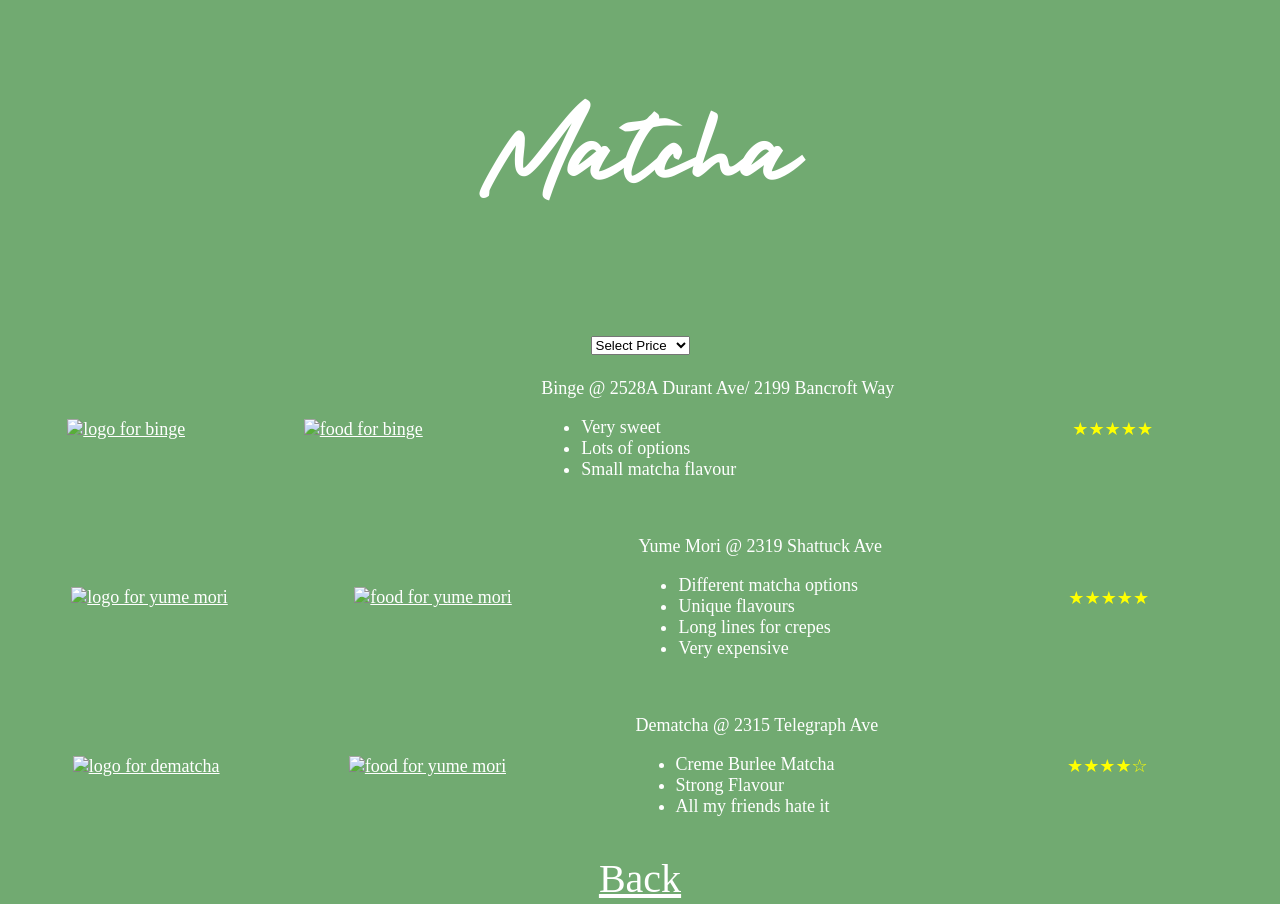
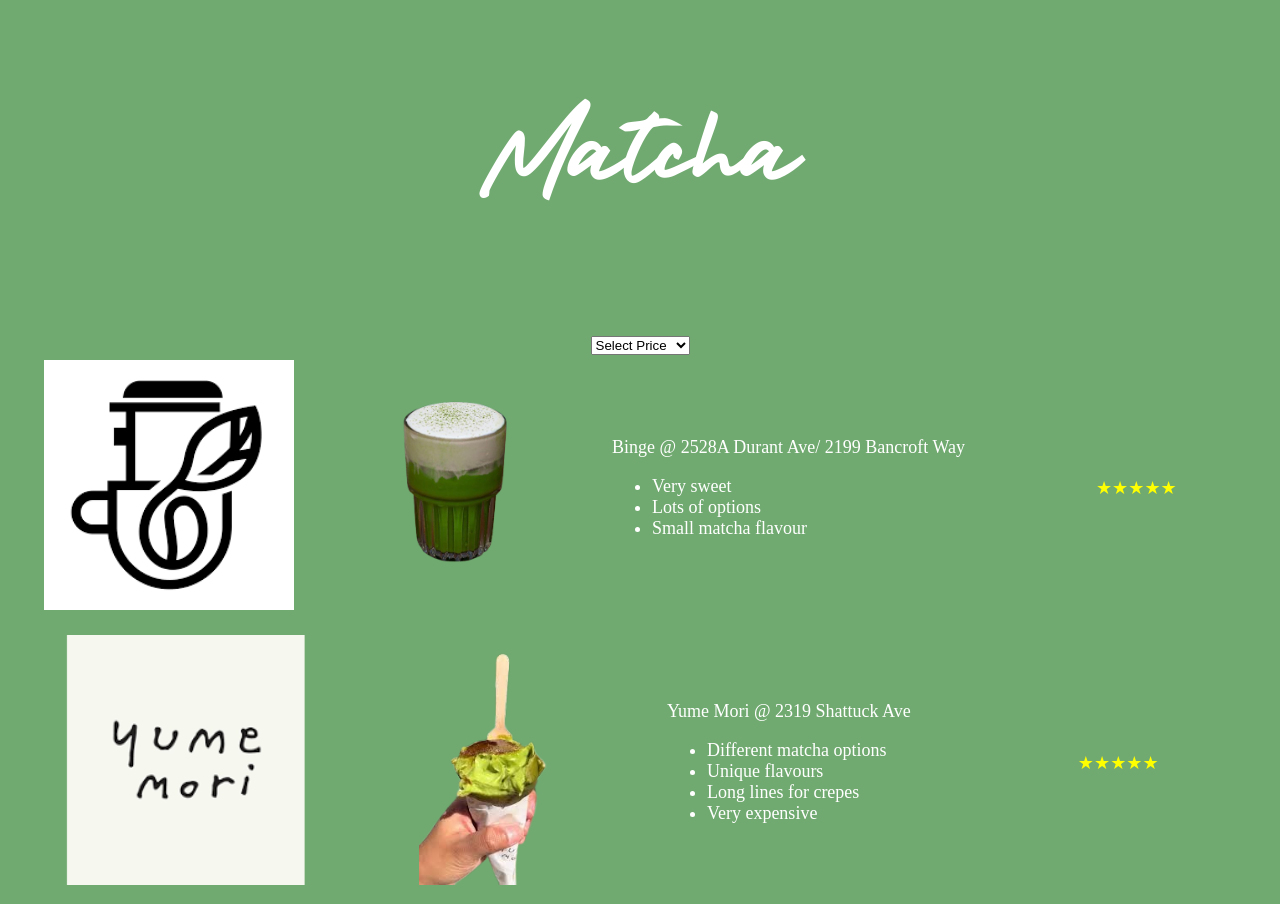
Before and after one commit to Manya-msk/Manya-msk.github.io, a plain HTML site: page matcha.html in a window 1280 px wide. Shown: the top 904 px of the page. Drawn offline with Linux system fonts and the light colour scheme.

Commit message:
Update matcha.html
matcha image pathways fix

```diff
--- a/matcha.html
+++ b/matcha.html
@@ -40,12 +40,12 @@
 
       <div class = "logo-format">
         <a href="https://www.bingecoffeehouse.com/">
-          <img src = "../codebase_first_webpage/images/logo_binge.png" alt="logo for binge" class= "hover-button">
+          <img src = "../images/logo_binge.png" alt="logo for binge" class= "hover-button">
         </a>
       </div>
       <div class = "best-item">
         <a href="https://www.bingecoffeehouse.com/menu">
-                <img src = "../codebase_first_webpage/images/binge_banana_matcha.png" alt="food for binge"  class= "hover-button">
+                <img src = "../images/binge_banana_matcha.png" alt="food for binge"  class= "hover-button">
         </a>
       </div>
       <div class = "notes">
@@ -70,12 +70,12 @@
 
       <div class = "logo-format">
         <a href="https://www.instagram.com/yumemori.matcha/">
-          <img src = "../codebase_first_webpage/images/logo_yume_mori.png" alt="logo for yume mori" class= "hover-button">
+          <img src = "../images/logo_yume_mori.png" alt="logo for yume mori" class= "hover-button">
         </a>
       </div>
       <div class = "best-item">
         <a href="https://www.yelp.com/biz/yume-mori-matcha-berkeley">
-                <img src = "../codebase_first_webpage/images/yume_mori_matcha_crepe.png" alt="food for yume mori" class= "hover-button">
+                <img src = "../images/yume_mori_matcha_crepe.png" alt="food for yume mori" class= "hover-button">
         </a>
       </div>
       <div class = "notes">
@@ -100,12 +100,12 @@
 
       <div class = "logo-format">
         <a href="https://www.instagram.com/dematcha.us/">
-          <img src = "../codebase_first_webpage/images/logo_dematcha.png" alt="logo for dematcha" class= "hover-button">
+          <img src = "../images/logo_dematcha.png" alt="logo for dematcha" class= "hover-button">
         </a>
       </div>
       <div class = "best-item">
         <a href="https://www.instagram.com/dematcha.us/">
-                <img src = "../codebase_first_webpage/images/dematcha_brulee.png" alt="food for yume mori" class= "hover-button">
+                <img src = "../images/dematcha_brulee.png" alt="food for yume mori" class= "hover-button">
         </a>
       </div>
       <div class = "notes">
```
